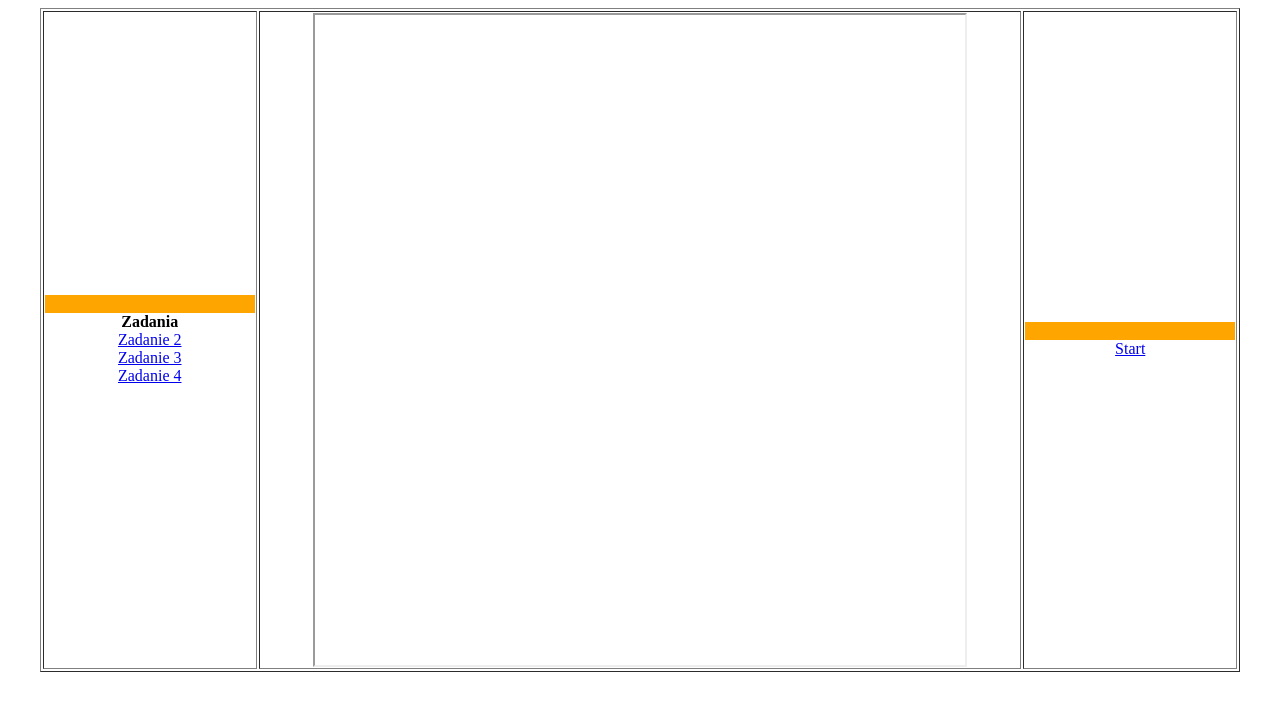
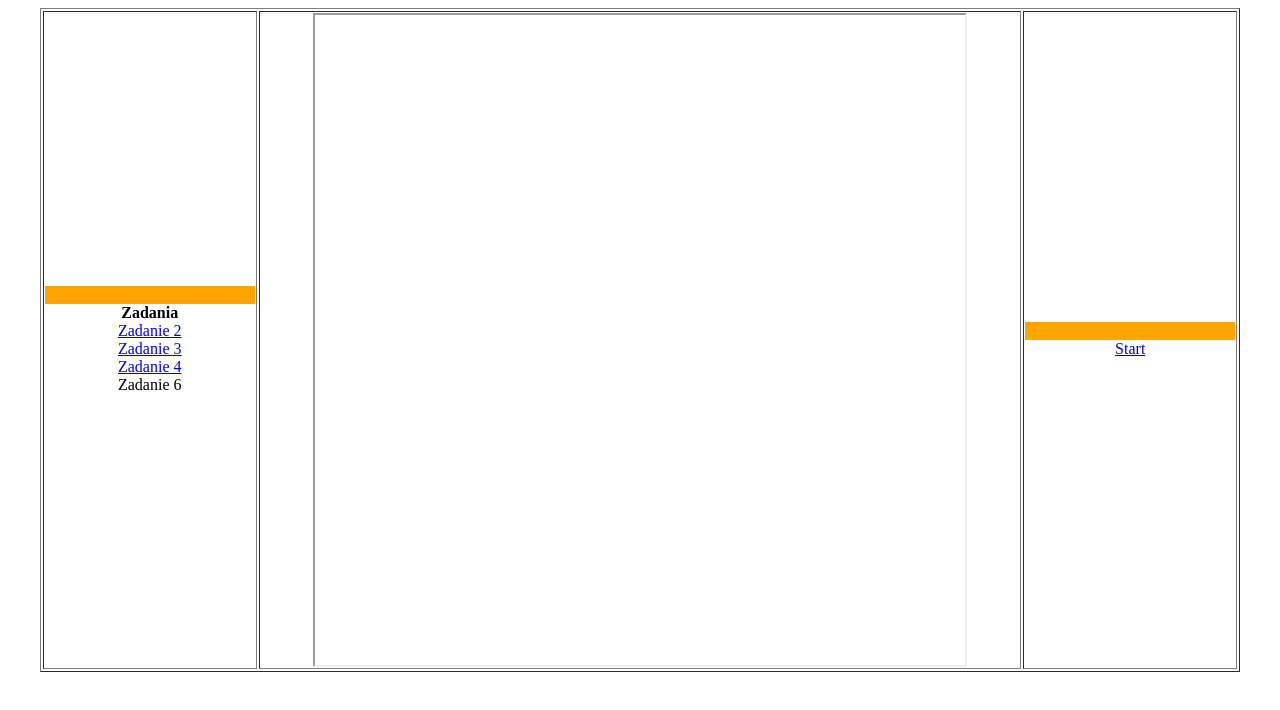
Before and after one commit to grzkas/grzkas.github.io, a plain HTML site: page indexcss.html in a window 1280 px wide. Drawn offline with Linux system fonts and the light colour scheme.

Commit message:
Update indexcss.html

```diff
--- a/indexcss.html
+++ b/indexcss.html
@@ -14,6 +14,8 @@
 <a href="Zad3_Kasubowski.html" target="strony">Zadanie 3</a>
 <br>
 <a href="Zad4_Kasubowski.html" target="strony">Zadanie 4</a>
+<br>
+<a herf="Kasu_z6.html" target="strony">Zadanie 6</a>
 </td>
 
  <td align=center><iframe width=650 height=650 name="strony" src="start.html" border="0"></iframe>
```
